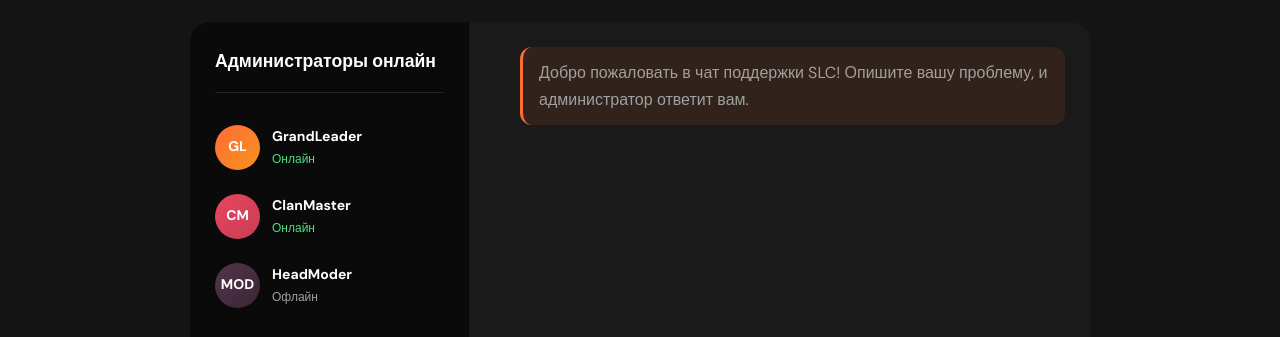
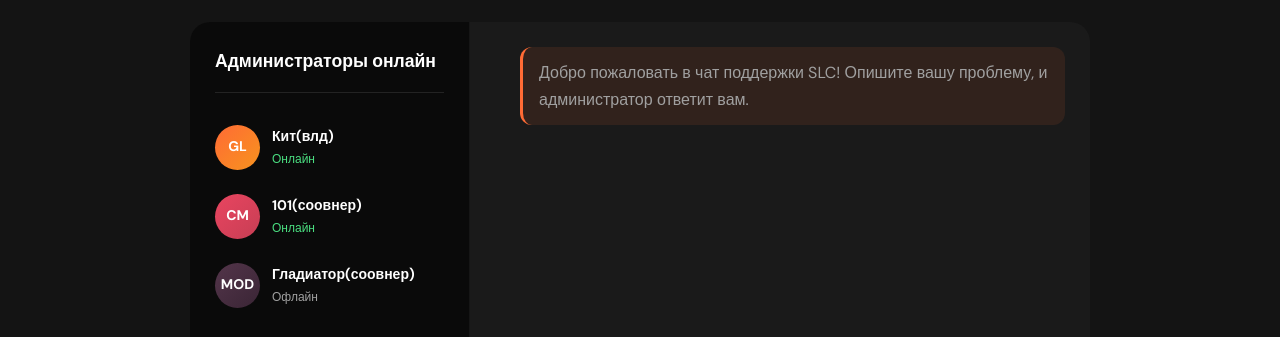
Before and after one commit to zirnyjgovnuk-ops/SLC-CLAN-FTAP, a website: page index.html in a window 1280 px wide. Shown: the part 5040-5377 px from the top of the page. Drawn offline with Linux system fonts and the light colour scheme; no server answers.

Commit message:
Update index.html

```diff
--- a/index.html
+++ b/index.html
@@ -242,21 +242,21 @@
                             <div class="admin-item online">
                                 <div class="admin-avatar" style="background: linear-gradient(135deg, #ff6b35, #f7931e);">GL</div>
                                 <div class="admin-info">
-                                    <span class="admin-name">GrandLeader</span>
+                                    <span class="admin-name">Кит(влд)</span>
                                     <span class="admin-status">Онлайн</span>
                                 </div>
                             </div>
                             <div class="admin-item online">
                                 <div class="admin-avatar" style="background: linear-gradient(135deg, #e94560, #c73e54);">CM</div>
                                 <div class="admin-info">
-                                    <span class="admin-name">ClanMaster</span>
+                                    <span class="admin-name">101(соовнер)</span>
                                     <span class="admin-status">Онлайн</span>
                                 </div>
                             </div>
                             <div class="admin-item offline">
                                 <div class="admin-avatar" style="background: linear-gradient(135deg, #53354a, #3a2535);">MOD</div>
                                 <div class="admin-info">
-                                    <span class="admin-name">HeadModer</span>
+                                    <span class="admin-name">Гладиатор(соовнер)</span>
                                     <span class="admin-status">Офлайн</span>
                                 </div>
                             </div>
```
